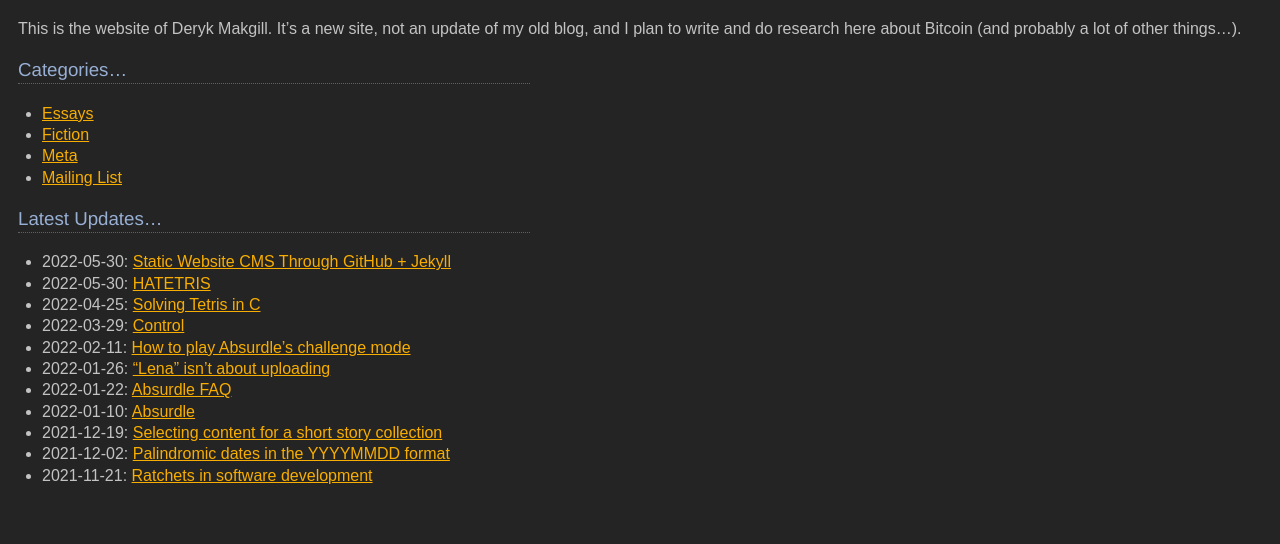
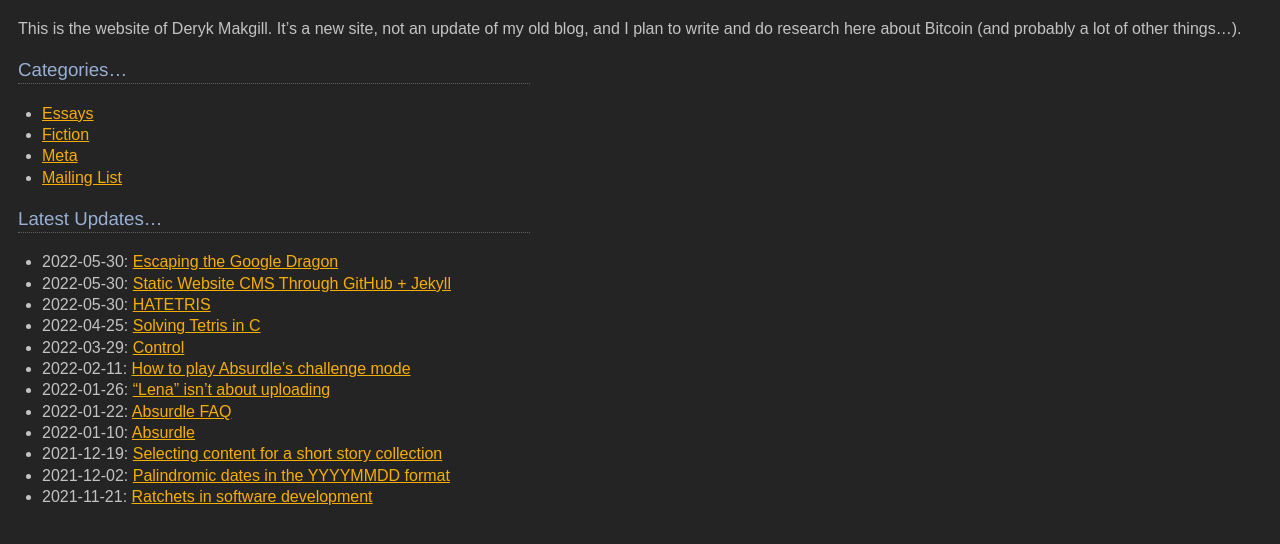
Before and after one commit to dmkgll/dmkgll, a Jekyll site: the page built from index.md, in a window 1280 px wide. Shown: the top 544 px of the page. Built offline with Jekyll 4.4.1, drawn with Linux system fonts in a browser that asks for light colours; our own code applies the rules of GitHub Pages for plain Markdown files.

Commit message:
Update index.md

```diff
--- a/index.md
+++ b/index.md
@@ -11,6 +11,7 @@ layout: home
 
 ### Latest Updates...
 
+- 2022-05-30: [Escaping the Google Dragon](/new/sample)
 - 2022-05-30: [Static Website CMS Through GitHub + Jekyll](/)
 - 2022-05-30: [HATETRIS](/)
 - 2022-04-25: [Solving Tetris in C](/)
```
